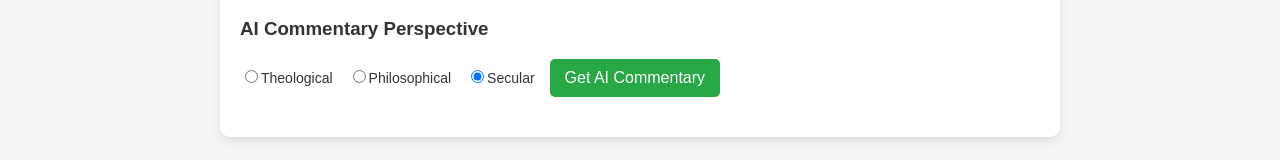
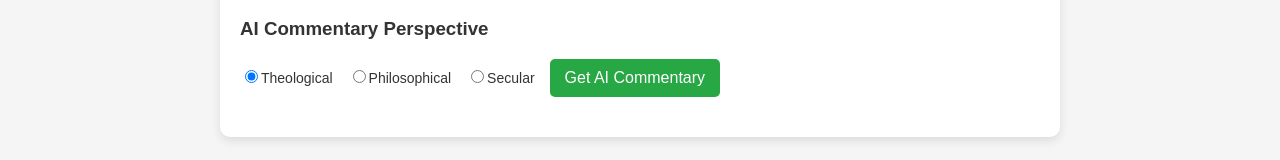
Before and after one commit to jackmitchelwidman/torahlens, a React (Create React App) app in the folder frontend/: page / in a window 1280 px wide. Shown: the part 212-372 px from the top of the page. Built offline with nearby package versions, Linux system fonts and the light colour scheme; a web font is replaced by a local one.

Commit message:
Changed default perspective to Theological

```diff
--- a/frontend/src/App.js
+++ b/frontend/src/App.js
@@ -5,7 +5,7 @@ const App = () => {
   const [hebrew, setHebrew] = useState('');
   const [english, setEnglish] = useState('');
   const [aiCommentary, setAiCommentary] = useState('');
-  const [perspective, setPerspective] = useState('Secular');
+  const [perspective, setPerspective] = useState('Theological');
   const [loadingPassage, setLoadingPassage] = useState(false);
   const [loadingCommentary, setLoadingCommentary] = useState(false);
   const [error, setError] = useState('');
```
Also changed, not shown: 7 other files (tests, documents, lock files or other folders).
